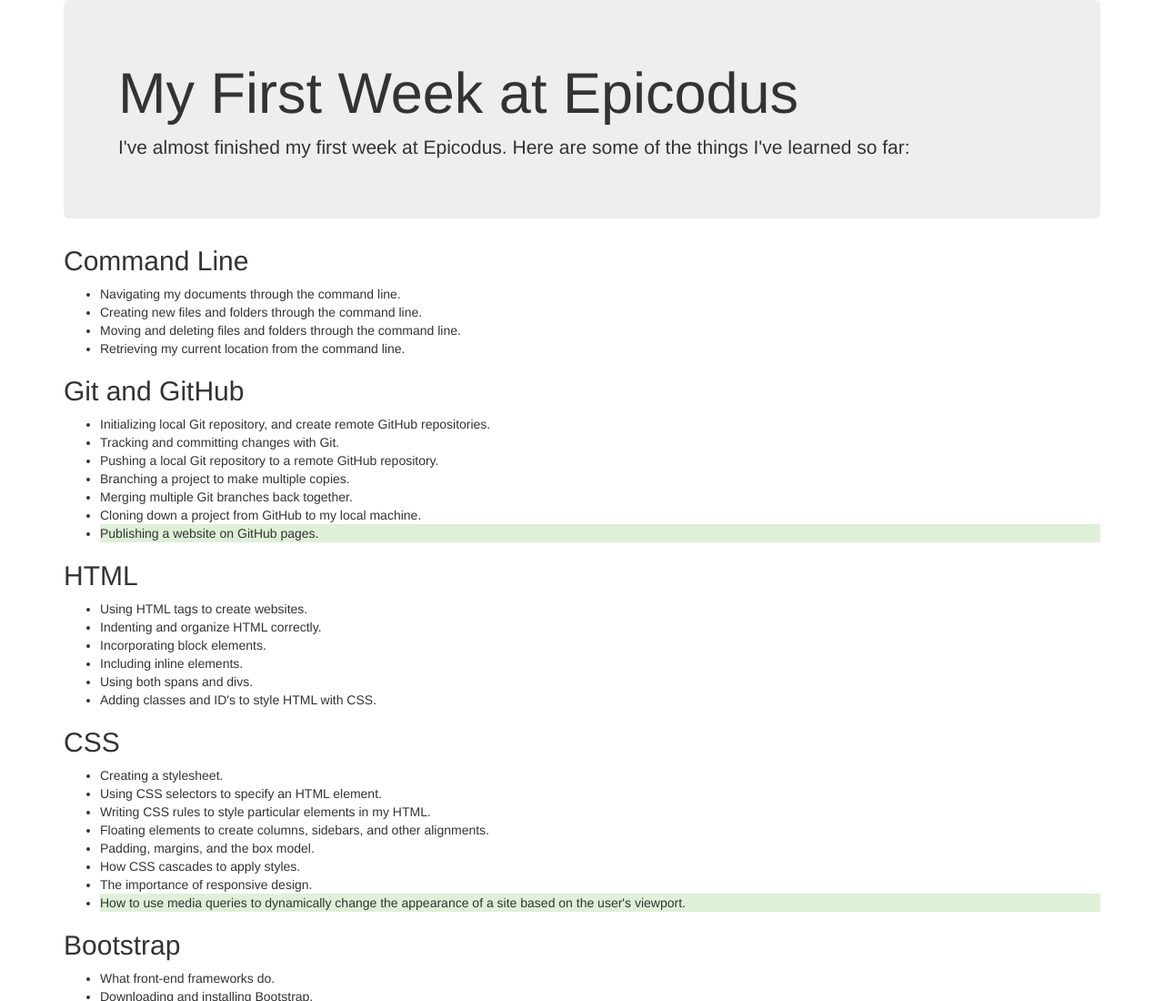
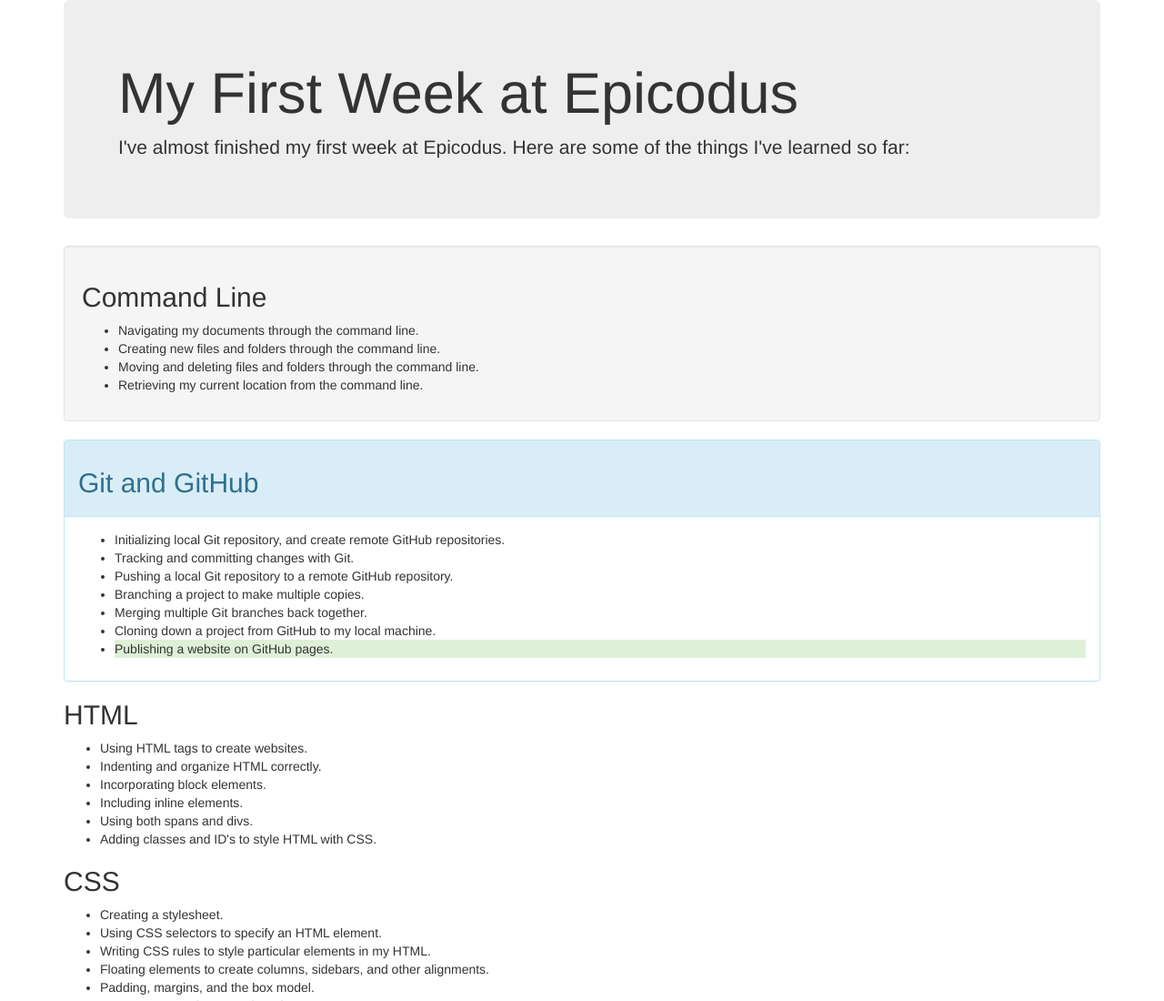
Before and after one commit to Evan-Alexander/week-in-review, a plain HTML site: page index.html in a window 1280 px wide. Shown: the top 1100 px of the page at 91% size. Drawn offline with Linux system fonts and the light colour scheme.

Commit message:
added panel classes and styling

```diff
--- a/index.html
+++ b/index.html
@@ -12,6 +12,7 @@
           I've almost finished my first week at Epicodus. Here are some of the things I've learned so far:
         </p>
       </div>
+      <div class="well">
         <h2>Command Line</h2>
         <ul>
           <li>Navigating my documents through the command line.</li>
@@ -19,7 +20,12 @@
           <li>Moving and deleting files and folders through the command line.</li>
           <li>Retrieving my current location from the command line.</li>
         </ul>
-      <h2>Git and GitHub</h2>
+      </div>
+      <div class="panel panel-info">
+        <div class="panel-heading">
+          <h2 class"panel-title">Git and GitHub</h2>
+        </div>
+        <div class="panel-body">
           <ul>
             <li>Initializing local Git repository, and create remote GitHub repositories.</li>
             <li>Tracking and committing changes with Git.</li>
@@ -29,6 +35,8 @@
             <li>Cloning down a project from GitHub to my local machine.</li>
             <li class="bg-success">Publishing a website on GitHub pages.</li>
           </ul>
+        </div>
+      </div>
       <h2>HTML</h2>
       <ul>
         <li>Using HTML tags to create websites.</li>
```
Lines whose indentation alone changed are shown as unchanged.
